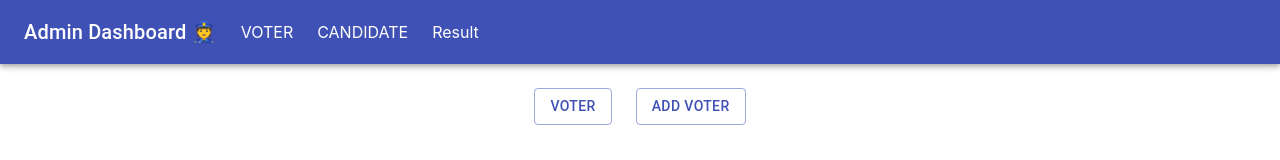
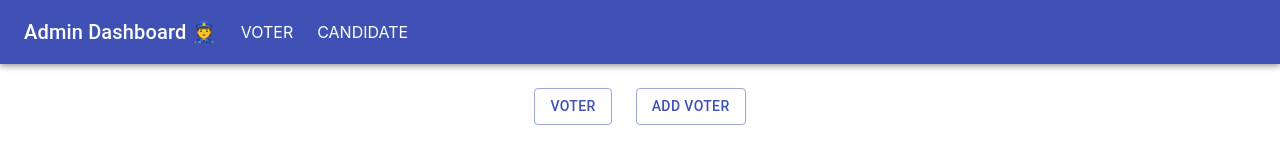
Before and after one commit to imabg/chunaav-client, a React (Create React App) app: page /admin/voters in a window 1280 px wide. Shown: the top 160 px of the page. Built offline with nearby package versions, Linux system fonts and the light colour scheme; no server answers; sample sign-in values are in the browser's storage.

Commit message:
update navBar

```diff
--- a/src/containers/Admin/Dashboard/navbar/index.js
+++ b/src/containers/Admin/Dashboard/navbar/index.js
@@ -1,14 +1,17 @@
 import React from "react";
-import { AppBar, Toolbar, Button, Typography } from "@material-ui/core";
+import { AppBar, Toolbar, Typography } from "@material-ui/core";
 import { Link } from "react-router-dom";
 
-export default function ButtonAppBar() {
+export default function ButtonAppBar(props) {
   return (
     <div>
       <AppBar position="static">
         <Toolbar>
           <Typography variant="h6">
-            <Link to="/admin/dashboard" className="text-white">Admin Dashboard </Link>👮
+            <Link to="/admin/dashboard" className="text-white">
+              Admin Dashboard{" "}
+            </Link>
+            👮
           </Typography>
           <Link to="/admin/voters" className="ml-4 text-white">
             VOTER
@@ -16,9 +19,6 @@ export default function ButtonAppBar() {
           <Link to="/admin/candidate" className="ml-4 text-white">
             CANDIDATE
           </Link>
-          <Link to="/admin/result" className="ml-4 text-white">
-            Result
-          </Link>
         </Toolbar>
       </AppBar>
     </div>
```
